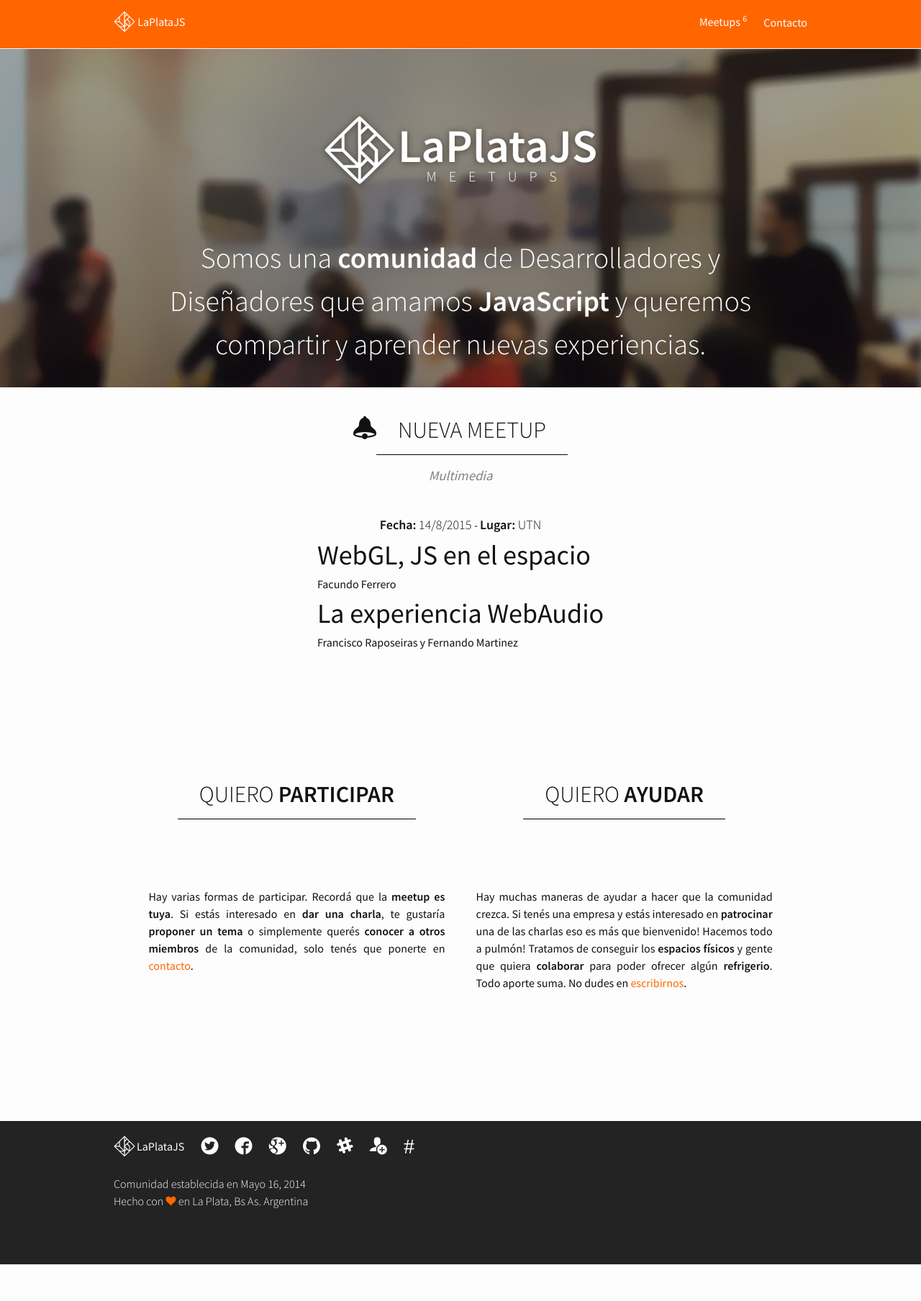
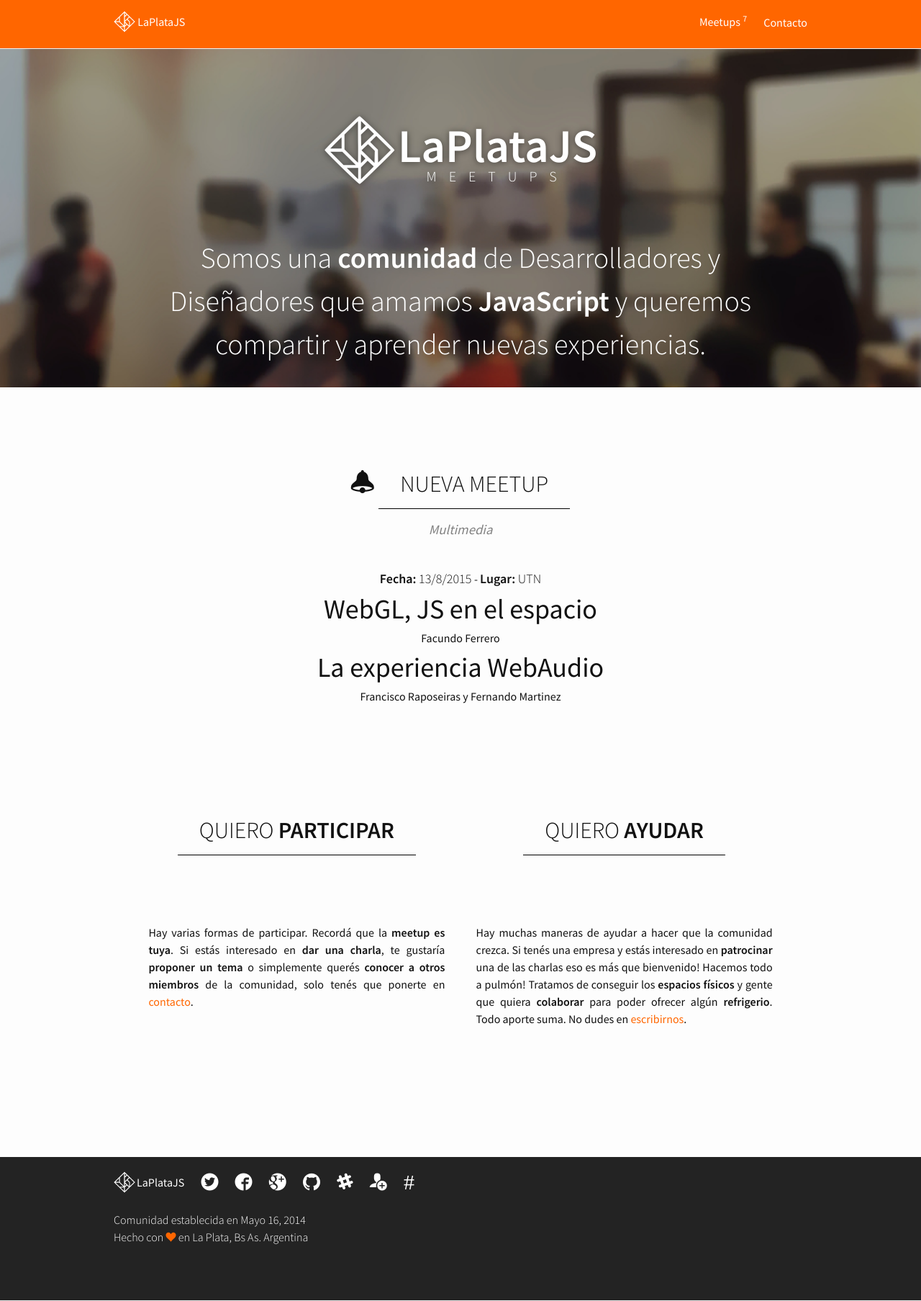
Before and after one commit to laplatajs/laplatajs.github.io, a Jekyll site: the page built from index.html, in a window 1280 px wide. Shown: the whole page at 72% size. Built offline with Jekyll 4.4.1, drawn with Linux system fonts in a browser that asks for light colours; before the commit the page ends 1757 px from its top, so only the background shows below that.

Commit message:
moved meetup announcement to use meetup post formats. Added signup button.

```diff
--- a/_layouts/main.html
+++ b/_layouts/main.html
@@ -13,55 +13,56 @@
           {{ content }}
         </section>
       </article>
-      {% for announce in site.categories.announce %}
-      {% if announce.showAnnounce %}
+
+      {% for announce in site.categories.meetups%}
+      {% if announce.current == true %}
       <article class="cols announcement">
         <div class="wrapper">
 
           <section>
             <div class="title">
-              <span class="icon- bell">&#xe601;</span>{{ announce.title | markdownify }}
+              <span class="icon- bell">&#xe601;</span>
+              <p> Nueva Meetup</p>
             </div>
-            {% if announce.subject %}
-            <h3>{{ announce.subject }}</h3>
-            {% endif %}
+            <h3> {{ announce.title | markdownify }}</h3>
+
             <div class="content">
-              <div class="wrapper">
               <div class="date">
                 <span>Fecha:</span> {{ announce.date | "date: "%-d/%-m/%Y "" }}
               </div> -
               <div class="where">
                 <span>Lugar:</span> {{ announce.location }}
               </div>
-              </div>
+              {% assign post_date = announce.date | date: "%D" %}
+              {% for talk in site.categories.talks reversed %}
+                {% assign talk_date = talk.date | date: "%D" %}
+                {% if talk_date == post_date %}
               <div class="talk">
                 <div class="talk-title">
-                  {{ announce.talks1 }}
+                  {{ talk.title }}
                 </div>
 
                 <div class="speakers">
-                  {{ announce.speakers1 }}
+                  {{ talk.speakers }}
                 </div>
               </div>
-              {% if announce.talks2 %}
-              <div class="talk">
-                <div class="talk-title">
-                  {{ announce.talks2 }}
+                {% endif%}
+              {% endfor %}
             </div>
 
-                <div class="speakers">
-                  {{ announce.speakers2 }}
-                </div>
+            {% if announce.signup %}
+            <div class="signup">
+              <a class="button" href="{{announcement.form}}" target="_blank"> Anotate Ya! </a>
             </div>
             {% endif %}
-
-            </div>
           </section>
 
         </div>
       </article>
+
       {% endif %}
       {% endfor %}
+
       <article class="wide cols">
         <div class="wrapper">
         <!-- {% cycle 'odd', 'even' %}  -->
--- a/_layouts/meetups.html
+++ b/_layouts/meetups.html
@@ -15,7 +15,6 @@
       </article>
 
       {% for post in site.categories.meetups %}
-
       <article class="wide">
         <section class="wrapper meetup">
           <span class="index">#{{ forloop.length | minus: forloop.index0 }}.</span>
@@ -59,7 +58,6 @@
           </div>
         </section>
       </article>
-
       {% endfor %}
 
     </main>
--- a/resources/css/main.scss
+++ b/resources/css/main.scss
@@ -97,7 +97,7 @@
 }
 
 article.announcement {
-  padding: 25px 0;
+  padding: 100px 0 0 0;
 
   h3 {
       text-align: center;
@@ -118,24 +118,33 @@
 
   .content {
       margin: 40px 0px;
+      text-align: center;
   }
   .talk-title {
     font-size: 38px;
     @include mobile {
         font-size: 24px;
-        text-align: center;
     }
-    text-align: left;
+    text-align: center;
   }
 
   .speakers {
-      display: inline;
-      @include mobile {
-          display: block;
-          text-align: center;
-      }
+    text-align: center;
   }
 
+  .signup {
+    text-align: center;
+    a,
+    a:hover,
+    a:visited {
+      background: $brand-color;
+      color: white;
+      margin: 40px;
+      padding: 20px 100px;
+      font-weight: bold;
+      font-size: 1.2em;
+    }
+  }
 }
 
 article.cols {
```
Also changed, not shown: _posts/main/2015-08-14-nueva-meetup.md (deleted, +0 -12 lines), _posts/meetups/2015-08-13-septima-meetup.md (added, +8 -0 lines), _posts/meetups/talks/2015-08-13-WebAudio.md (added, +6 -0 lines), _posts/meetups/talks/2015-08-13-webgl.md (added, +6 -0 lines). Lines whose indentation alone changed are shown as unchanged.
